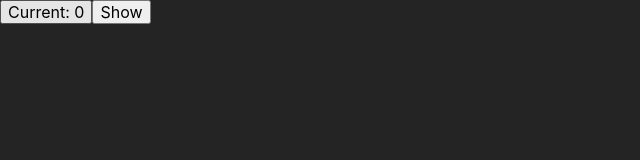
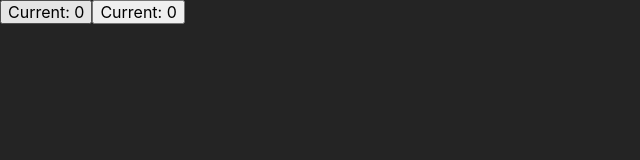
Before and after one commit to DarkEnjex/my-react, a React (Vite) app: page / in a window 1280 px wide. Shown: the top 160 px of the page, without its empty margins (0-640 px from the left). Built offline with nearby package versions, Linux system fonts and the light colour scheme.

Commit message:
add 2 click

```diff
--- a/src/components/App.jsx
+++ b/src/components/App.jsx
@@ -103,29 +103,41 @@
 // }
 
 // ?
-import { useState } from "react";
+// import { useState } from "react";
+
+// export default function App() {
+//   const [clicks, setClicks] = useState(0);
+//   const [isOpen, setIsOpen] = useState(false);
+
+//   const handleClick = () => {
+//     setClicks(clicks + 1);
+//   };
+
+//   const handleToggle = () => {
+//     setIsOpen(!isOpen);
+//   };
+
+//   return (
+//     <>
+//       <button onClick={handleClick}>
+//         Current: {clicks}
+//       </button>
+//       <button onClick={handleToggle}>
+//         {isOpen ? "Hide" : "Show"}
+//       </button>
+//       {isOpen && <p>Now u can see me!</p>}
+//     </>
+//   );
+// }
+
+// ?
+import ClickCounter from "./ClickCounter.jsx";
 
 export default function App() {
-  const [clicks, setClicks] = useState(0);
-  const [isOpen, setIsOpen] = useState(false);
-
-  const handleClick = () => {
-    setClicks(clicks + 1);
-  };
-
-  const handleToggle = () => {
-    setIsOpen(!isOpen);
-  };
-
   return (
     <>
-      <button onClick={handleClick}>
-        Current: {clicks}
-      </button>
-      <button onClick={handleToggle}>
-        {isOpen ? "Hide" : "Show"}
-      </button>
-      {isOpen && <p>Now u can see me!</p>}
+      <ClickCounter />
+      <ClickCounter />
     </>
   );
 }
--- /dev/null
+++ b/src/components/ClickCounter.jsx
@@ -0,0 +1,15 @@
+import { useState } from "react";
+
+export default function ClickCounter() {
+  const [clicks, setClicks] = useState(0);
+
+  const handleClick = () => {
+    setClicks(clicks + 1);
+  };
+
+  return (
+    <button onClick={handleClick}>
+      Current: {clicks}
+    </button>
+  );
+}
```
